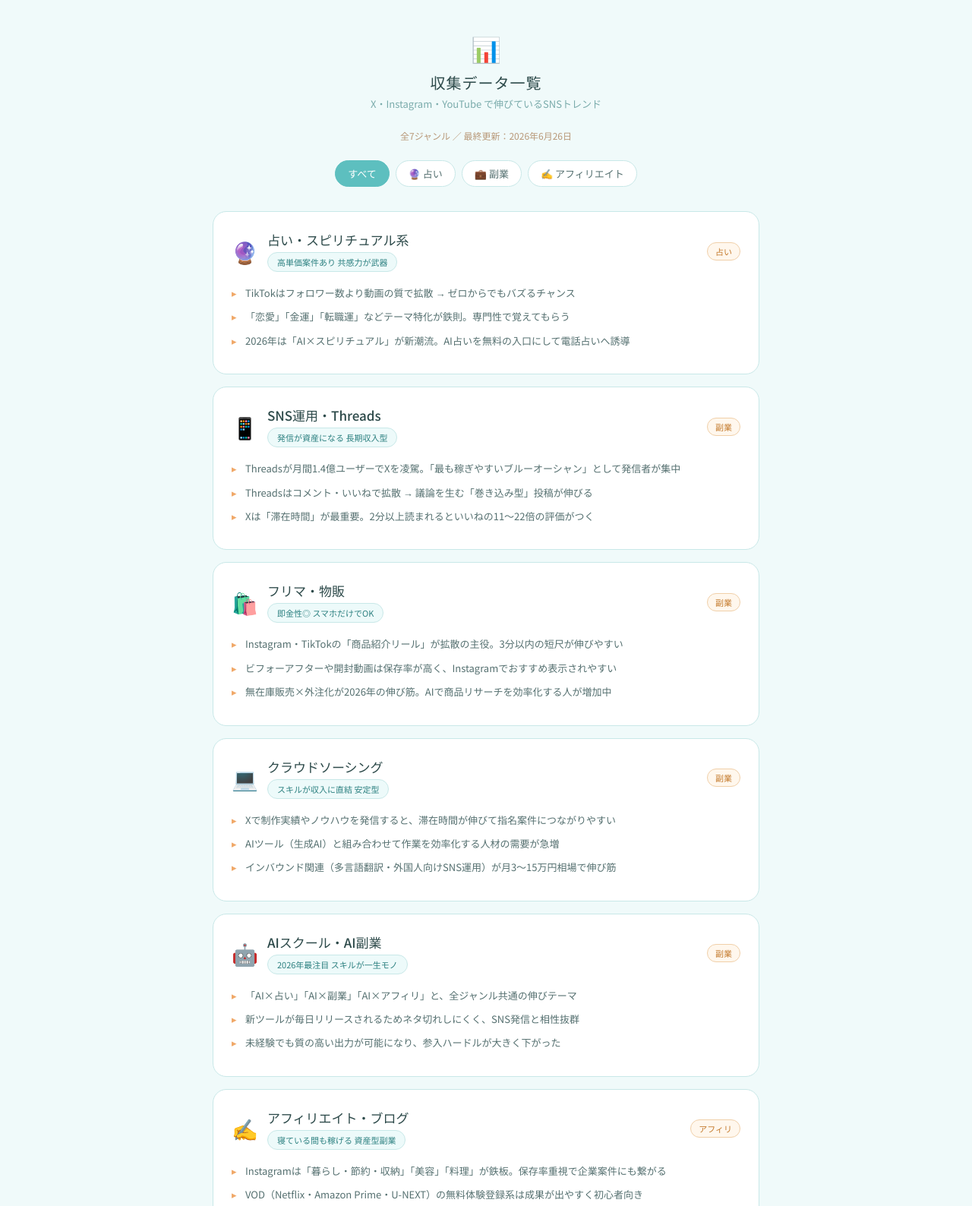
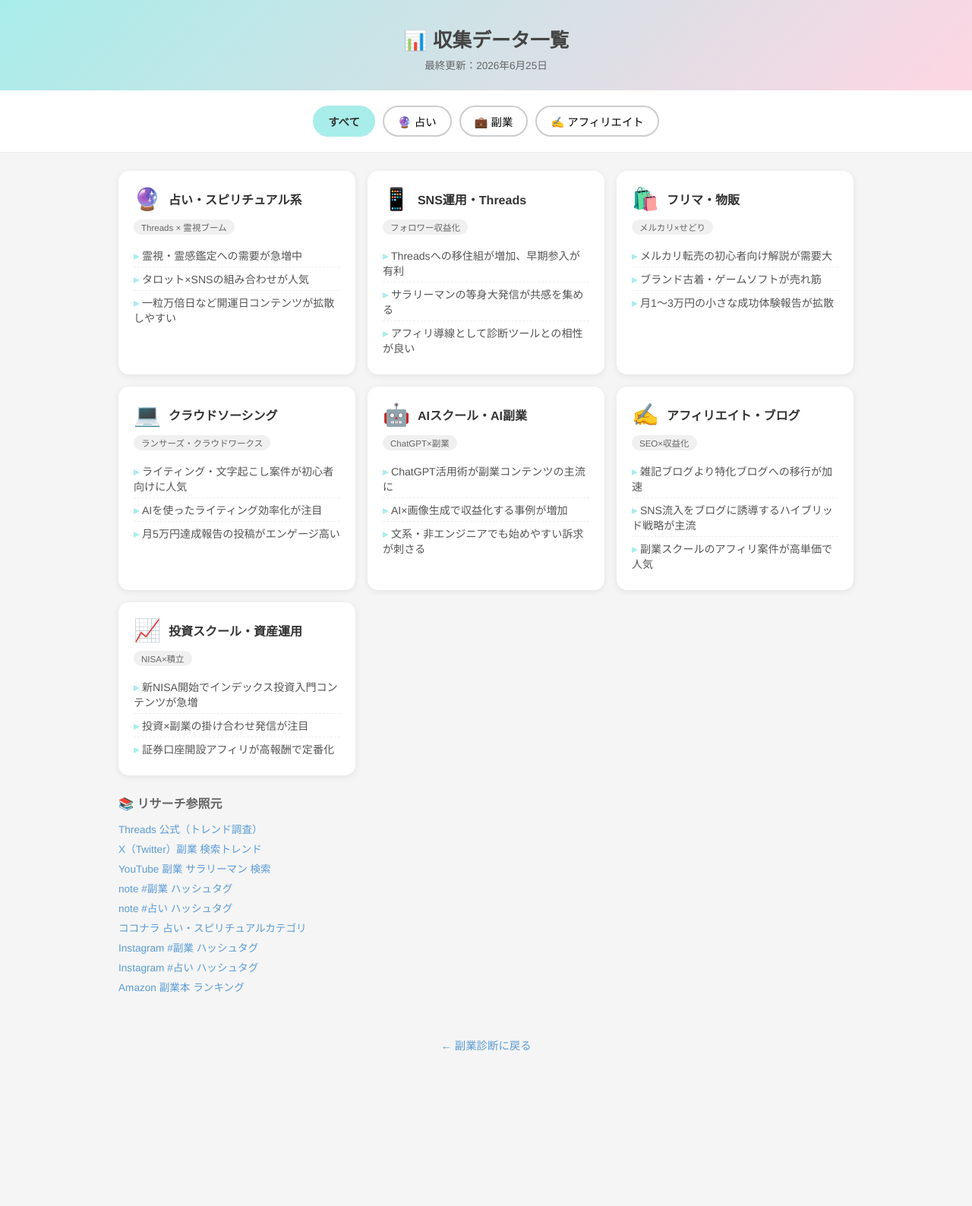
Before and after one commit to ponchiinu44-del/fukugyou-shindan, a plain HTML site: page trends.html in a window 1280 px wide. Shown: the top 1588 px of the page at 76% size. After the commit the page ends 1402 px from the top, so only its background shows below. Drawn offline with Linux system fonts and the light colour scheme.

Commit message:
Add files via upload

```diff
--- a/trends.html
+++ b/trends.html
@@ -3,123 +3,238 @@
 <head>
   <meta charset="UTF-8">
   <meta name="viewport" content="width=device-width, initial-scale=1.0">
-<title>収集データ一覧｜SNSトレンド（占い・副業・アフィリエイト）</title>
-<link href="https://fonts.googleapis.com/css2?family=Noto+Sans+JP:wght@400;500&display=swap" rel="stylesheet">
+  <title>収集データ一覧 | 副業診断</title>
   <style>
     * { box-sizing: border-box; margin: 0; padding: 0; }
-body { font-family: 'Noto Sans JP', sans-serif; background: #f0fafa; color: #2d4a4a; min-height: 100vh; }
-.wrap { max-width: 760px; margin: 0 auto; padding: 2.5rem 1.25rem 4rem; }
-.header { text-align: center; margin-bottom: 1.5rem; }
-.header-icon { font-size: 32px; margin-bottom: 0.5rem; }
-.header h1 { font-size: 20px; font-weight: 500; color: #2d4a4a; letter-spacing: 0.05em; margin-bottom: 4px; }
-.header p { font-size: 13px; color: #7aabab; }
-.meta { text-align: center; font-size: 12px; color: #b89878; margin-bottom: 1.5rem; }
-.filters { display: flex; flex-wrap: wrap; gap: 8px; justify-content: center; margin-bottom: 2rem; }
-.filter-btn { background: #fff; border: 1.5px solid #c8e8e8; border-radius: 99px; padding: 7px 16px; font-size: 13px; font-family: 'Noto Sans JP', sans-serif; color: #557070; cursor: pointer; transition: all 0.2s; }
-.filter-btn:hover { border-color: #5dbfbf; color: #2d8080; }
-.filter-btn.active { background: #5dbfbf; border-color: #5dbfbf; color: #fff; }
-.card { background: #fff; border: 1.5px solid #c8e8e8; border-radius: 18px; padding: 1.5rem; margin-bottom: 1rem; }
-.card-head { display: flex; align-items: center; gap: 12px; margin-bottom: 0.5rem; }
-.card-icon { font-size: 28px; }
-.card-title { font-size: 17px; font-weight: 500; color: #2d4a4a; }
-.card-badge { display: inline-block; background: #edfafa; color: #2d8080; font-size: 11px; padding: 4px 12px; border-radius: 99px; border: 1px solid #c8e8e8; margin-top: 4px; }
-.card-theme { font-size: 11px; color: #c47a2c; background: #fff7ed; border: 1px solid #f0cfa8; border-radius: 99px; padding: 3px 10px; margin-left: auto; white-space: nowrap; }
-.trend-list { list-style: none; margin: 1rem 0 0; padding: 0; }
-.trend-list li { position: relative; padding-left: 18px; margin-bottom: 8px; font-size: 13px; color: #557070; line-height: 1.8; }
-.trend-list li::before { content: '▸'; position: absolute; left: 0; color: #f0a868; }
-.sources { background: #fff; border: 1.5px dashed #c8e8e8; border-radius: 14px; padding: 1.25rem; margin-top: 2rem; }
-.sources h2 { font-size: 13px; color: #2d8080; font-weight: 500; margin-bottom: 0.75rem; }
-.sources ul { list-style: none; padding: 0; }
-.sources li { margin-bottom: 6px; font-size: 12px; line-height: 1.6; }
-.sources a { color: #5dbfbf; text-decoration: none; word-break: break-all; }
-.sources a:hover { text-decoration: underline; }
-.back { display: inline-block; margin-top: 1.5rem; font-size: 13px; color: #7aabab; text-decoration: none; }
-.back:hover { color: #2d8080; }
+    body { font-family: 'Helvetica Neue', Arial, sans-serif; background: #f5f5f5; color: #333; }
+
+    header {
+      background: linear-gradient(135deg, #a8edea, #fed6e3);
+      padding: 32px 20px 24px;
+      text-align: center;
+    }
+    header h1 { font-size: 1.6rem; font-weight: 700; color: #444; margin-bottom: 6px; }
+    header p { font-size: 0.85rem; color: #666; }
+
+    .filter-wrap {
+      display: flex; flex-wrap: wrap; gap: 10px;
+      justify-content: center;
+      padding: 20px 16px;
+      background: #fff;
+      border-bottom: 1px solid #eee;
+    }
+    .filter-btn {
+      padding: 8px 18px;
+      border: 2px solid #ccc;
+      border-radius: 999px;
+      background: #fff;
+      font-size: 0.9rem;
+      cursor: pointer;
+      transition: all 0.2s;
+    }
+    .filter-btn.active, .filter-btn:hover {
+      background: #a8edea;
+      border-color: #a8edea;
+      color: #333;
+      font-weight: 600;
+    }
+
+    #list {
+      display: grid;
+      grid-template-columns: repeat(auto-fill, minmax(280px, 1fr));
+      gap: 16px;
+      padding: 24px 16px;
+      max-width: 1000px;
+      margin: 0 auto;
+    }
+
+    .card {
+      background: #fff;
+      border-radius: 14px;
+      padding: 20px;
+      box-shadow: 0 2px 8px rgba(0,0,0,0.08);
+    }
+    .card-header { display: flex; align-items: center; gap: 10px; margin-bottom: 10px; }
+    .card-icon { font-size: 1.8rem; }
+    .card-name { font-size: 1rem; font-weight: 700; }
+    .card-badge {
+      display: inline-block;
+      font-size: 0.72rem;
+      background: #f0f0f0;
+      border-radius: 999px;
+      padding: 2px 10px;
+      margin-bottom: 12px;
+      color: #666;
+    }
+    .trend-list { list-style: none; }
+    .trend-list li {
+      font-size: 0.88rem;
+      padding: 5px 0;
+      border-bottom: 1px dashed #eee;
+      color: #555;
+    }
+    .trend-list li:last-child { border-bottom: none; }
+    .trend-list li::before { content: "▸ "; color: #a8edea; font-weight: bold; }
+
+    .sources {
+      max-width: 1000px;
+      margin: 0 auto 40px;
+      padding: 0 16px;
+    }
+    .sources h2 { font-size: 1rem; margin-bottom: 12px; color: #666; }
+    .sources ul { list-style: none; display: flex; flex-direction: column; gap: 6px; }
+    .sources ul li a {
+      font-size: 0.85rem;
+      color: #5b9bd5;
+      text-decoration: none;
+    }
+    .sources ul li a:hover { text-decoration: underline; }
+
+    .back-link {
+      display: block;
+      text-align: center;
+      padding: 16px;
+      font-size: 0.9rem;
+      color: #888;
+    }
+    .back-link a { color: #5b9bd5; text-decoration: none; }
   </style>
 </head>
 <body>
-<div class="wrap">
-  <div class="header">
-    <div class="header-icon">📊</div>
-    <h1>収集データ一覧</h1>
-    <p>X・Instagram・YouTube で伸びているSNSトレンド</p>
-  </div>
-  <div class="meta" id="meta"></div>
 
-  <div class="filters">
-    <button class="filter-btn active" data-theme="all">すべて</button>
-    <button class="filter-btn" data-theme="占い">🔮 占い</button>
-    <button class="filter-btn" data-theme="副業">💼 副業</button>
-    <button class="filter-btn" data-theme="アフィリ">✍️ アフィリエイト</button>
+<header>
+  <h1>📊 収集データ一覧</h1>
+  <p>最終更新：<span id="updated"></span></p>
+</header>
+
+<div class="filter-wrap">
+  <button class="filter-btn active" onclick="render('all', this)">すべて</button>
+  <button class="filter-btn" onclick="render('占い', this)">🔮 占い</button>
+  <button class="filter-btn" onclick="render('副業', this)">💼 副業</button>
+  <button class="filter-btn" onclick="render('アフィリ', this)">✍️ アフィリエイト</button>
 </div>
 
 <div id="list"></div>
 
 <div class="sources">
-    <h2>📚 リサーチ参照元（2026-06-25 時点）</h2>
+  <h2>📚 リサーチ参照元</h2>
   <ul>
-      <li><a href="https://uranai-compass.com/articles/fortune-teller-sns-viral-strategy" target="_blank" rel="noopener">占い師がTikTokでバズる5つの型｜2026年に伸びた事例10選 - 占いコンパス</a></li>
-      <li><a href="https://venust.jp/2026-uranai-aisinspi-neojidai/" target="_blank" rel="noopener">2026年、占いは「AI×スピリチュアル」の新時代へ - ヴィーナスタロット</a></li>
-      <li><a href="https://lani.co.jp/youtube-tarot-scary-accurate" target="_blank" rel="noopener">怖いほど当たるタロット占いYouTube16選 - lani</a></li>
-      <li><a href="https://note.com/hasekinn/n/n8d22b5fdec5f" target="_blank" rel="noopener">Threads開始3週間で月10万円 - note（リツアンSTC長谷川）</a></li>
-      <li><a href="https://freelife-marke.com/threads/" target="_blank" rel="noopener">Threadsで収益化！マネタイズ＆アフィリエイト5選 - メシマーケ</a></li>
-      <li><a href="https://biz.moneyforward.com/tax_return/basic/81304/" target="_blank" rel="noopener">インスタグラムで儲かる仕組み - マネーフォワード</a></li>
-      <li><a href="https://theapps.jp/affiliate-navi/807/" target="_blank" rel="noopener">アフィリエイトするならどのSNS？おすすめ4選 - Appsアフィリエイトナビ</a></li>
-      <li><a href="https://digital-hacks.jp/blog/archives/7938" target="_blank" rel="noopener">2026年にYouTubeで狙い目なジャンル10選 - デジハクmagazine</a></li>
-      <li><a href="https://news.yahoo.co.jp/articles/9c4e67151bb415fe23209de3498d2f29abf1ad70" target="_blank" rel="noopener">注目の高収益「副業15選」 - Forbes JAPAN / Yahoo!ニュース</a></li>
+    <li><a href="https://www.threads.net/" target="_blank">Threads 公式（トレンド調査）</a></li>
+    <li><a href="https://twitter.com/search?q=%E5%89%AF%E6%A5%AD&src=typed_query&f=top" target="_blank">X（Twitter）副業 検索トレンド</a></li>
+    <li><a href="https://www.youtube.com/results?search_query=%E5%89%AF%E6%A5%AD+%E3%82%B5%E3%83%A9%E3%83%AA%E3%83%BC%E3%83%9E%E3%83%B3" target="_blank">YouTube 副業 サラリーマン 検索</a></li>
+    <li><a href="https://note.com/hashtag/%E5%89%AF%E6%A5%AD" target="_blank">note #副業 ハッシュタグ</a></li>
+    <li><a href="https://note.com/hashtag/%E5%8D%A0%E3%81%84" target="_blank">note #占い ハッシュタグ</a></li>
+    <li><a href="https://coconala.com/categories/210" target="_blank">ココナラ 占い・スピリチュアルカテゴリ</a></li>
+    <li><a href="https://www.instagram.com/explore/tags/%E5%89%AF%E6%A5%AD/" target="_blank">Instagram #副業 ハッシュタグ</a></li>
+    <li><a href="https://www.instagram.com/explore/tags/%E5%8D%A0%E3%81%84/" target="_blank">Instagram #占い ハッシュタグ</a></li>
+    <li><a href="https://www.amazon.co.jp/s?k=%E5%89%AF%E6%A5%AD+%E6%9C%AC&i=stripbooks" target="_blank">Amazon 副業本 ランキング</a></li>
   </ul>
 </div>
 
-  <a class="back" href="index.html">↩ 診断ページに戻る</a>
-</div>
+<p class="back-link"><a href="index.html">← 副業診断に戻る</a></p>
 
 <script>
-// index.html の results と同じデータ。theme で 占い/副業/アフィリ に分類。
   const data = [
-  { icon: "🔮", name: "占い・スピリチュアル系", badge: "高単価案件あり 共感力が武器", theme: "占い",
-    trends: ["TikTokはフォロワー数より動画の質で拡散 → ゼロからでもバズるチャンス", "「恋愛」「金運」「転職運」などテーマ特化が鉄則。専門性で覚えてもらう", "2026年は「AI×スピリチュアル」が新潮流。AI占いを無料の入口にして電話占いへ誘導"] },
-  { icon: "📱", name: "SNS運用・Threads", badge: "発信が資産になる 長期収入型", theme: "副業",
-    trends: ["Threadsが月間1.4億ユーザーでXを凌駕。「最も稼ぎやすいブルーオーシャン」として発信者が集中", "Threadsはコメント・いいねで拡散 → 議論を生む「巻き込み型」投稿が伸びる", "Xは「滞在時間」が最重要。2分以上読まれるといいねの11〜22倍の評価がつく"] },
-  { icon: "🛍️", name: "フリマ・物販", badge: "即金性◎ スマホだけでOK", theme: "副業",
-    trends: ["Instagram・TikTokの「商品紹介リール」が拡散の主役。3分以内の短尺が伸びやすい", "ビフォーアフターや開封動画は保存率が高く、Instagramでおすすめ表示されやすい", "無在庫販売×外注化が2026年の伸び筋。AIで商品リサーチを効率化する人が増加中"] },
-  { icon: "💻", name: "クラウドソーシング", badge: "スキルが収入に直結 安定型", theme: "副業",
-    trends: ["Xで制作実績やノウハウを発信すると、滞在時間が伸びて指名案件につながりやすい", "AIツール（生成AI）と組み合わせて作業を効率化する人材の需要が急増", "インバウンド関連（多言語翻訳・外国人向けSNS運用）が月3〜15万円相場で伸び筋"] },
-  { icon: "🤖", name: "AIスクール・AI副業", badge: "2026年最注目 スキルが一生モノ", theme: "副業",
-    trends: ["「AI×占い」「AI×副業」「AI×アフィリ」と、全ジャンル共通の伸びテーマ", "新ツールが毎日リリースされるためネタ切れしにくく、SNS発信と相性抜群", "未経験でも質の高い出力が可能になり、参入ハードルが大きく下がった"] },
-  { icon: "✍️", name: "アフィリエイト・ブログ", badge: "寝ている間も稼げる 資産型副業", theme: "アフィリ",
-    trends: ["Instagramは「暮らし・節約・収納」「美容」「料理」が鉄板。保存率重視で企業案件にも繋がる", "VOD（Netflix・Amazon Prime・U-NEXT）の無料体験登録系は成果が出やすく初心者向き", "YouTubeのガジェット・家電レビューは資産性が高く、長期で再生され続ける"] },
-  { icon: "📈", name: "投資スクール・資産運用", badge: "お金にお金を稼がせる 長期資産形成", theme: "アフィリ",
-    trends: ["YouTubeの「投資・副業・ビジネス解説」は資産性が高く、初心者向け検索で安定再生", "Xでは実績・根拠を添えた発信が滞在時間を伸ばし、信頼につながる", "新NISAをきっかけに関心が継続。教育系コンテンツの需要が高止まり"] }
+    {
+      icon: "🔮",
+      name: "占い・スピリチュアル系",
+      badge: "Threads × 霊視ブーム",
+      theme: "占い",
+      trends: [
+        "霊視・霊感鑑定への需要が急増中",
+        "タロット×SNSの組み合わせが人気",
+        "一粒万倍日など開運日コンテンツが拡散しやすい"
+      ]
+    },
+    {
+      icon: "📱",
+      name: "SNS運用・Threads",
+      badge: "フォロワー収益化",
+      theme: "副業",
+      trends: [
+        "Threadsへの移住組が増加、早期参入が有利",
+        "サラリーマンの等身大発信が共感を集める",
+        "アフィリ導線として診断ツールとの相性が良い"
+      ]
+    },
+    {
+      icon: "🛍️",
+      name: "フリマ・物販",
+      badge: "メルカリ×せどり",
+      theme: "副業",
+      trends: [
+        "メルカリ転売の初心者向け解説が需要大",
+        "ブランド古着・ゲームソフトが売れ筋",
+        "月1〜3万円の小さな成功体験報告が拡散"
+      ]
+    },
+    {
+      icon: "💻",
+      name: "クラウドソーシング",
+      badge: "ランサーズ・クラウドワークス",
+      theme: "副業",
+      trends: [
+        "ライティング・文字起こし案件が初心者向けに人気",
+        "AIを使ったライティング効率化が注目",
+        "月5万円達成報告の投稿がエンゲージ高い"
+      ]
+    },
+    {
+      icon: "🤖",
+      name: "AIスクール・AI副業",
+      badge: "ChatGPT×副業",
+      theme: "副業",
+      trends: [
+        "ChatGPT活用術が副業コンテンツの主流に",
+        "AI×画像生成で収益化する事例が増加",
+        "文系・非エンジニアでも始めやすい訴求が刺さる"
+      ]
+    },
+    {
+      icon: "✍️",
+      name: "アフィリエイト・ブログ",
+      badge: "SEO×収益化",
+      theme: "アフィリ",
+      trends: [
+        "雑記ブログより特化ブログへの移行が加速",
+        "SNS流入をブログに誘導するハイブリッド戦略が主流",
+        "副業スクールのアフィリ案件が高単価で人気"
+      ]
+    },
+    {
+      icon: "📈",
+      name: "投資スクール・資産運用",
+      badge: "NISA×積立",
+      theme: "アフィリ",
+      trends: [
+        "新NISA開始でインデックス投資入門コンテンツが急増",
+        "投資×副業の掛け合わせ発信が注目",
+        "証券口座開設アフィリが高報酬で定番化"
+      ]
+    }
   ];
 
-document.getElementById('meta').textContent =
-  '全' + data.length + 'ジャンル ／ 最終更新：' + new Date().toLocaleDateString('ja-JP', { year: 'numeric', month: 'long', day: 'numeric' });
+  document.getElementById('updated').textContent = '2026年6月25日';
 
-function render(theme) {
-  const list = document.getElementById('list');
-  const items = theme === 'all' ? data : data.filter(d => d.theme === theme);
-  list.innerHTML = items.map(d => `
+  function render(theme, btn) {
+    if (btn) {
+      document.querySelectorAll('.filter-btn').forEach(b => b.classList.remove('active'));
+      btn.classList.add('active');
+    }
+    const filtered = theme === 'all' ? data : data.filter(d => d.theme === theme);
+    document.getElementById('list').innerHTML = filtered.map(d => `
       <div class="card">
-      <div class="card-head">
+        <div class="card-header">
           <span class="card-icon">${d.icon}</span>
-        <div>
-          <div class="card-title">${d.name}</div>
+          <span class="card-name">${d.name}</span>
+        </div>
         <span class="card-badge">${d.badge}</span>
-        </div>
-        <span class="card-theme">${d.theme}</span>
-      </div>
-      <ul class="trend-list">${d.trends.map(t => `<li>${t}</li>`).join('')}</ul>
+        <ul class="trend-list">
+          ${d.trends.map(t => `<li>${t}</li>`).join('')}
+        </ul>
       </div>
     `).join('');
   }
-
-document.querySelectorAll('.filter-btn').forEach(btn => {
-  btn.addEventListener('click', () => {
-    document.querySelectorAll('.filter-btn').forEach(b => b.classList.remove('active'));
-    btn.classList.add('active');
-    render(btn.dataset.theme);
-  });
-});
 
   render('all');
 </script>
```
Lines whose indentation alone changed are shown as unchanged.
